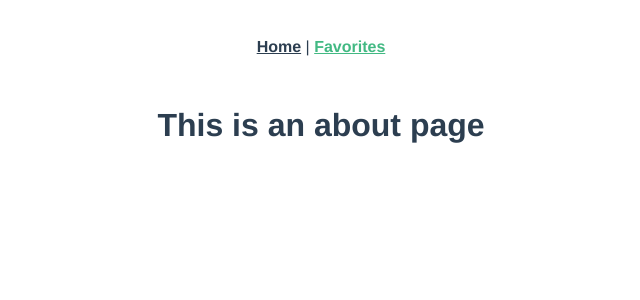
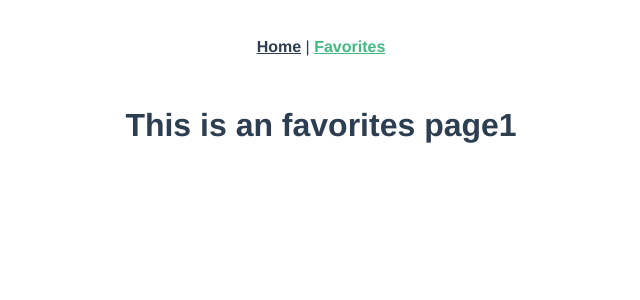
Before and after one commit to asaf11108/asaf-regev-21-03-2021, a Vue app: page /favorites in a window 1280 px wide. Shown: the top 300 px of the page, without its empty margins (319-959 px from the left). Built offline with nearby package versions, Linux system fonts and the light colour scheme.

Commit message:
views folders

```diff
--- a/src/router/index.ts
+++ b/src/router/index.ts
@@ -1,5 +1,5 @@
 import { createRouter, createWebHistory, RouteRecordRaw } from "vue-router";
-import Home from "../views/Home.vue";
+import Home from "../views/Home/Home.vue";
 
 const routes: Array<RouteRecordRaw> = [
   {
@@ -11,7 +11,7 @@ const routes: Array<RouteRecordRaw> = [
     path: "/favorites",
     name: "Favorites",
     component: () =>
-      import(/* webpackChunkName: "about" */ "../views/Favorites.vue"),
+      import(/* webpackChunkName: "about" */ "../views/Favorites/Favorites.vue"),
   },
 ];
 
--- a/src/views/Favorites.vue
+++ b/src/views/Favorites/Favorites.vue
@@ -1,5 +1,5 @@
 <template>
   <div class="about">
-    <h1>This is an about page</h1>
+    <h1>This is an favorites page1</h1>
   </div>
 </template>
--- a/src/views/Home.vue
+++ /dev/null
@@ -1,18 +0,0 @@
-<template>
-  <div class="home">
-    <img alt="Vue logo" src="../assets/logo.png" />
-    <HelloWorld msg="Welcome to Your Vue.js + TypeScript App" />
-  </div>
-</template>
-
-<script lang="ts">
-import { defineComponent } from "vue";
-import HelloWorld from "@/components/HelloWorld.vue"; // @ is an alias to /src
-
-export default defineComponent({
-  name: "Home",
-  components: {
-    HelloWorld,
-  },
-});
-</script>
--- /dev/null
+++ b/src/views/Home/Home.ts
@@ -0,0 +1,9 @@
+import { defineComponent } from "vue";
+import HelloWorld from "@/components/HelloWorld.vue"; // @ is an alias to /src
+
+export default defineComponent({
+  name: "Home",
+  components: {
+    HelloWorld,
+  },
+});
--- /dev/null
+++ b/src/views/Home/Home.vue
@@ -0,0 +1,8 @@
+<template>
+  <div class="home">
+    <img alt="Vue logo" src="../../assets/logo.png" />
+    <HelloWorld msg="Welcome to Your Vue.js + TypeScript App" />
+  </div>
+</template>
+
+<script src="./Home.ts"></script>
```
Also changed, not shown: src/views/Home/Home.scss (added).
